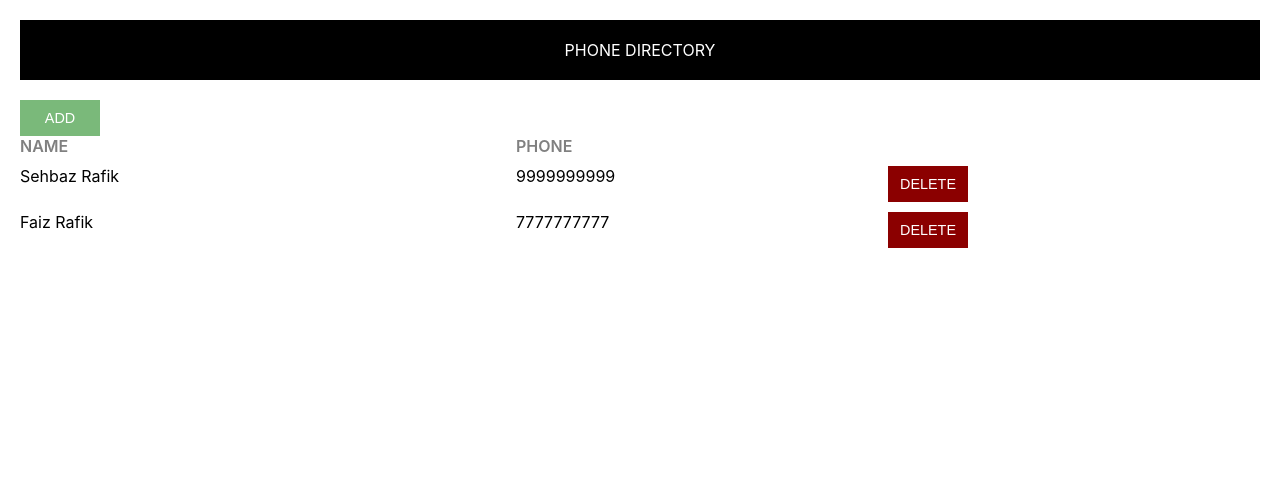
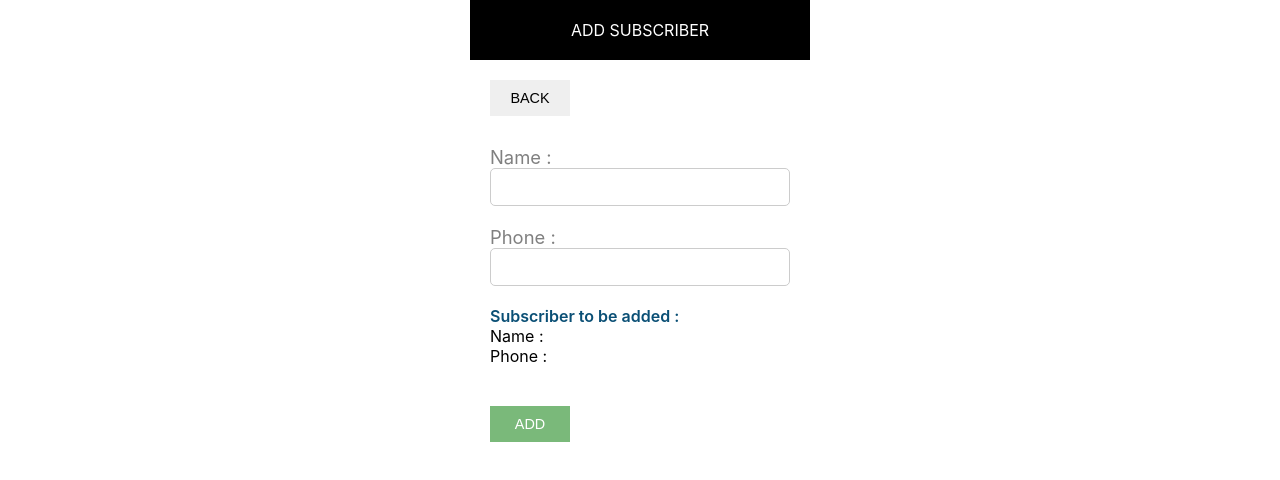
Before and after one commit to Sehbaz/phone-directory, a React (Create React App) app: page / in a window 1280 px wide. Shown: the top 480 px of the page. Built offline with nearby package versions, Linux system fonts and the light colour scheme.

Commit message:
Subscriber page added

```diff
--- /dev/null
+++ b/src/AddSubscriber.css
@@ -0,0 +1,36 @@
+.subscriber-form {
+    margin-top: 30px;
+}
+
+.label-control {
+    color: #808080;
+    font-size: 1.15rem;
+    margin-right: 15px;
+}
+
+.input-control {
+    width: 300px;
+    min-width: 100px;
+    padding: 10px 15px;
+    display: inline-block;
+    border: 1px solid #ccc;
+    border-radius: 5px;
+    box-sizing: border-box;
+    font-size: 0.9rem;
+    outline: none;
+}
+
+.subscriber-info-container {
+    font-size: 1rem;
+    margin-right: 10px;
+    margin-bottom: 20px;
+}
+
+.subscriber-to-add-heading {
+    color: #0a4f75;
+    font-weight: 600;
+}
+
+.subscriber-info {
+    color: #808080;
+}
--- /dev/null
+++ b/src/AddSubscriber.js
@@ -0,0 +1,45 @@
+import React, { Component } from "react";
+import Header from "./Header";
+import "./App.css";
+import "./AddSubscriber.css";
+class AddSubscriber extends Component {
+  render() {
+    return (
+      <div>
+        <Header heading="Add Subscriber" />
+        <div className="component-body-container">
+          <button className="custom-btn">Back</button>
+          <form className="subscriber-form">
+            <label htmlFor="name" className="label-control">
+              Name :
+            </label>
+            <br />
+            <input type="text" className="input-control"></input>
+            <br />
+            <br />
+            <label htmlFor="phone" className="label-control">
+              Phone :
+            </label>
+            <br />
+            <input type="text" className="input-control"></input>
+            <br />
+            <br />
+            <div className="subscriber-info-container">
+              <span className="subscriber-to-add-heading">
+                Subscriber to be added :{" "}
+              </span>
+              <br />
+              <span className="susbcriber-info">Name :</span>
+              <br />
+              <span className="susbcriber-info">Phone :</span>
+            </div>
+            <button type="submit" className="custom-btn add-btn">
+              ADD
+            </button>
+          </form>
+        </div>
+      </div>
+    );
+  }
+}
+export default AddSubscriber;
--- a/src/App.css
+++ b/src/App.css
@@ -41,5 +41,10 @@
     font-weight:600;
     color:#808080;
     text-transform: uppercase;
+}
+body{
 
+    width: 100%;
+    display: flex;
+   justify-content: center;
 }
--- a/src/App.js
+++ b/src/App.js
@@ -36,7 +36,7 @@
               <span className="grid-item">{subs.phone}</span>
               <button
                 className="custom-btn delete-btn"
-                onClick={deleteHandler.bind(this, "Delete Clicked")}
+                onClick={deleteHandler.bind(this, subs.id)}
               >
                 Delete
               </button>
--- a/src/Header.css
+++ b/src/Header.css
@@ -4,4 +4,5 @@
     color: white;
     padding: 20px;
     text-transform: uppercase;
+
 }
--- a/src/index.js
+++ b/src/index.js
@@ -1,14 +1,14 @@
-import React from 'react';
-import ReactDOM from 'react-dom';
-import './index.css';
-import App from './App';
-import reportWebVitals from './reportWebVitals';
+import React from "react";
+import ReactDOM from "react-dom";
+import "./index.css";
+import reportWebVitals from "./reportWebVitals";
+import AddSubscriber from "./AddSubscriber";
 
 ReactDOM.render(
   <React.StrictMode>
-    <App />
+    <AddSubscriber />
   </React.StrictMode>,
-  document.getElementById('root')
+  document.getElementById("root")
 );
 
 // If you want to start measuring performance in your app, pass a function
```
